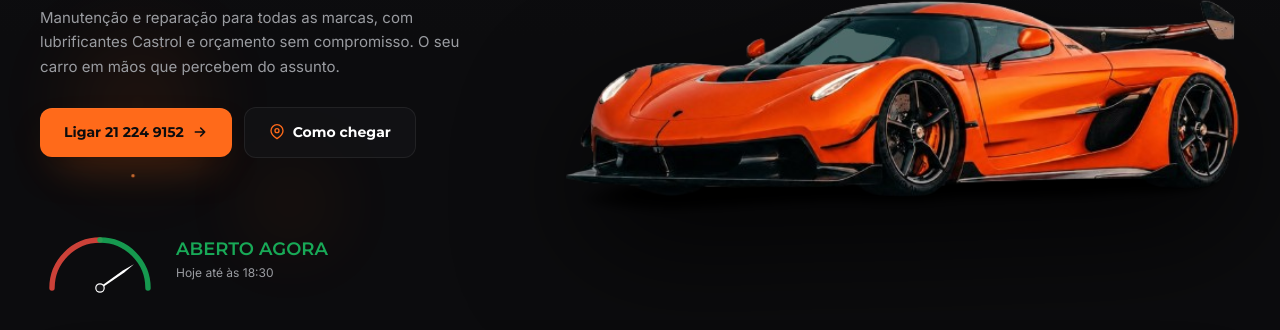
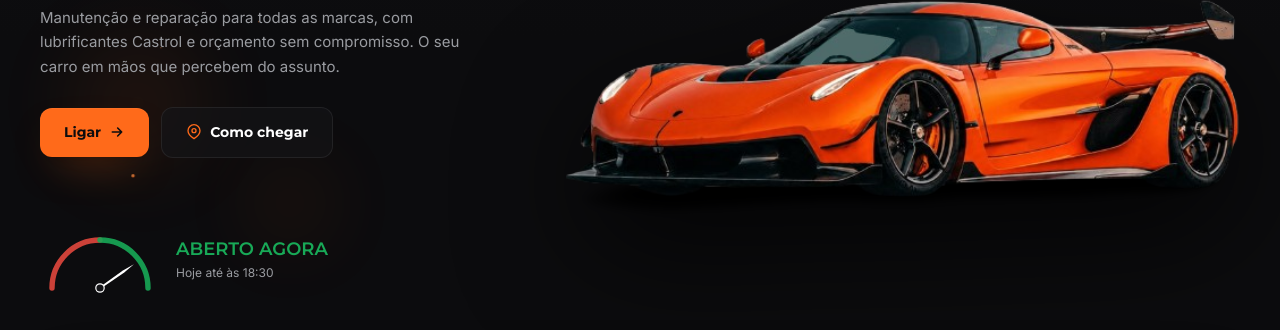
Before and after one commit to JoaoMartinhoPascoaLourenco/auto-belchior-oficina-mecanica, a website: page index.html in a window 1280 px wide. Shown: the part 420-750 px from the top of the page. Drawn offline with nearby package versions, Linux system fonts and the light colour scheme.

Commit message:
Simplifica texto do botão 'Ligar' no hero

```diff
--- a/index.html
+++ b/index.html
@@ -286,7 +286,7 @@
 
       <div class="ha ha-up ha-d6 mt-7 flex flex-wrap items-center gap-3">
         <a href="tel:+351212249152" class="btn inline-flex items-center gap-2 rounded-xl bg-flame px-6 py-3.5 font-display font-bold text-[14px] text-ink shadow-flame hover:bg-flame-soft">
-          Ligar 21 224 9152
+          Ligar
           <svg viewBox="0 0 24 24" class="h-4 w-4 icon-arrow" fill="none" stroke="currentColor" stroke-width="2.4" stroke-linecap="round" stroke-linejoin="round"><path d="M5 12h14M13 6l6 6-6 6"/></svg>
         </a>
         <a href="#contactos" class="btn inline-flex items-center gap-2 rounded-xl border border-line bg-panel/70 px-6 py-3.5 font-display font-bold text-[14px] text-white hover:border-flame/50 hover:bg-panel2">
```
